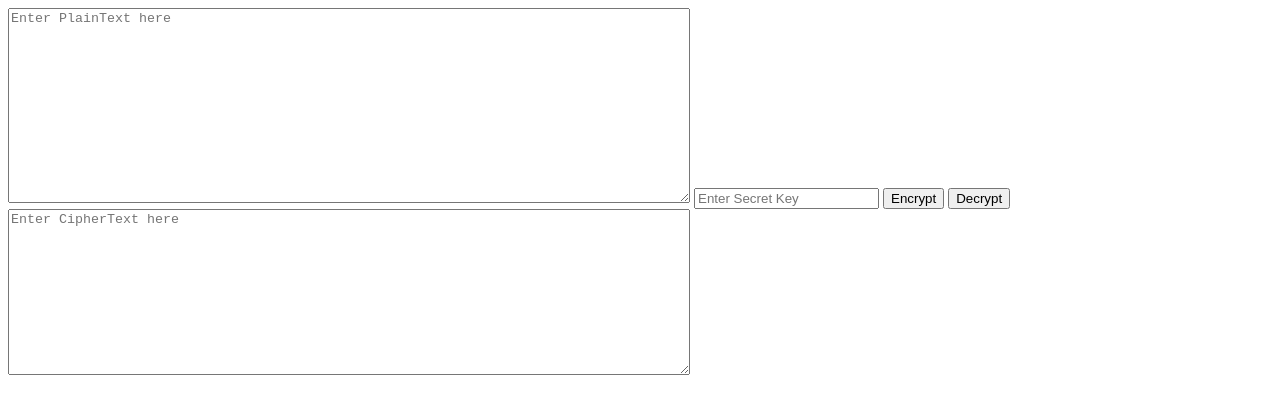
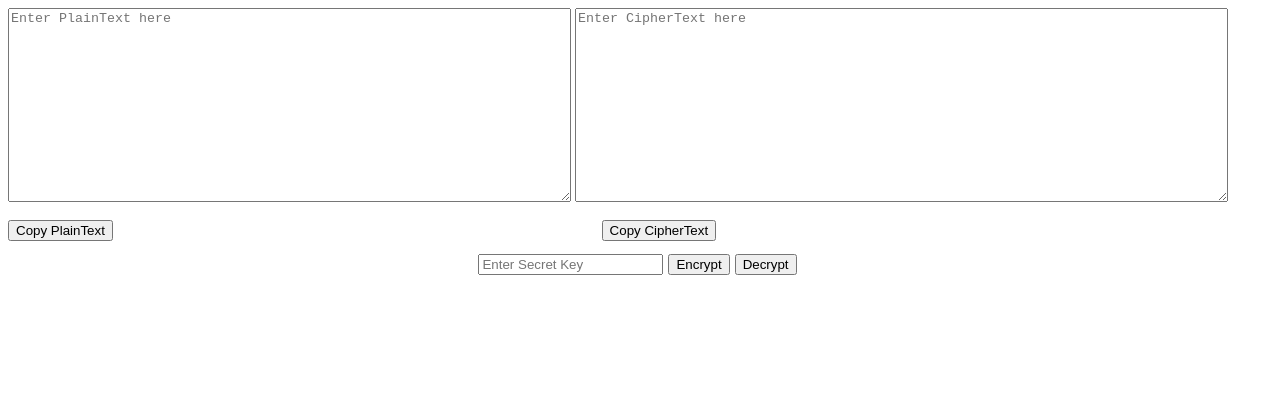
Before and after one commit to sabyasachirakshit/Cipher, a plain HTML site: page index.html in a window 1280 px wide. Drawn offline with Linux system fonts and the light colour scheme.

Commit message:
added copy button, removed node_,modules

```diff
--- a/index.html
+++ b/index.html
@@ -8,23 +8,52 @@
     <title>Blowfish Encryption Website</title>
     <style>
         #plaintext {
-            width: 676px;
-            height: 189px;
+            width: 557px;
+            height: 188px;
+            margin-right: 4px;
         }
 
         #ciphertext {
-            width: 676px;
-            height: 160px;
+            width: 647px;
+            height: 188px;
+        }
+
+        .boxes {
+            display: flex;
+        }
+
+        #cc {
+            position: absolute;
+            left: 47%;
+        }
+
+        .op {
+            margin-top: 1%;
+            display: flex;
+            justify-content: center;
+            align-items: center;
+        }
+
+        .obj {
+            margin-right: 5px;
         }
     </style>
 </head>
 
 <body>
-    <textarea name="plaintext" id="plaintext" cols="30" rows="10" placeholder="Enter PlainText here"></textarea>
-    <input type="password" name="secretkey" id="secretkey" placeholder="Enter Secret Key">
-    <button onclick="Encryption()">Encrypt</button>
-    <button onclick="Decryption()">Decrypt</button>
-    <textarea name="ciphertext" id="ciphertext" cols="30" rows="10" placeholder="Enter CipherText here"></textarea>
+    <div class="boxes">
+        <textarea name="plaintext" id="plaintext" cols="30" rows="10" placeholder="Enter PlainText here"></textarea>
+        <textarea name="ciphertext" id="ciphertext" cols="30" rows="10" placeholder="Enter CipherText here"></textarea>
+    </div>
+    <br>
+    <button id="cp">Copy PlainText</button><button id="cc">Copy CipherText</button><br>
+    <div class="op">
+        <input class="obj" type="password" name="secretkey" id="secretkey" placeholder="Enter Secret Key">
+        <button class="obj" onclick="Encryption()">Encrypt</button>
+        <button class="obj" onclick="Decryption()">Decrypt</button>
+    </div>
+
+
     <script src="test.js"></script>
     <script src="aes.js"></script>
 </body>
--- a/newtest.min.js
+++ /dev/null
@@ -1 +0,0 @@
-const CryptoJS=require("crypto-js");const key=CryptoJS.enc.Utf8.parse("mysecretkey123456");const iv=CryptoJS.enc.Utf8.parse("mysecretiv123456");const plaintext="This is my message";const ciphertext=CryptoJS.Blowfish.encrypt(plaintext,key,{iv:iv});console.log(ciphertext.toString());const decrypted=CryptoJS.Blowfish.decrypt(ciphertext.toString(),key,{iv:iv});console.log(decrypted.toString(CryptoJS.enc.Utf8));
--- a/package.json
+++ /dev/null
@@ -1,6 +0,0 @@
-{
-  "dependencies": {
-    "crypto-js": "^4.1.1",
-    "uglify-js": "^3.17.4"
-  }
-}
--- a/test.js
+++ b/test.js
@@ -14,3 +14,13 @@ function Decryption() {
     CryptoJS.enc.Utf8
   );
 }
+
+document.getElementById("cp").onclick = function () {
+  document.getElementById("plaintext").select();
+  document.execCommand("copy");
+};
+
+document.getElementById("cc").onclick = function () {
+  document.getElementById("ciphertext").select();
+  document.execCommand("copy");
+};
```
Also changed, not shown: newindex.html (deleted, +0 -55 lines), 1 other file.
